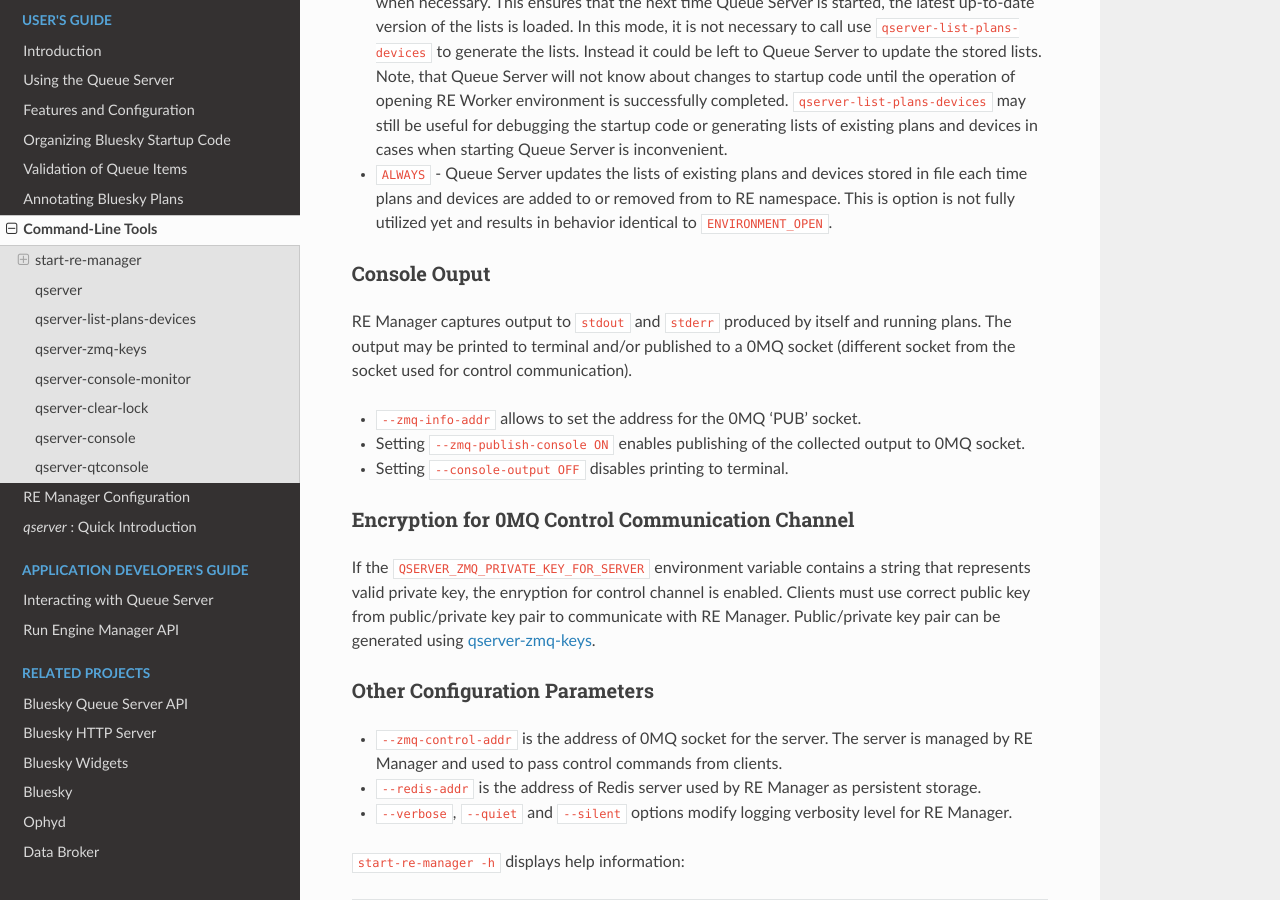
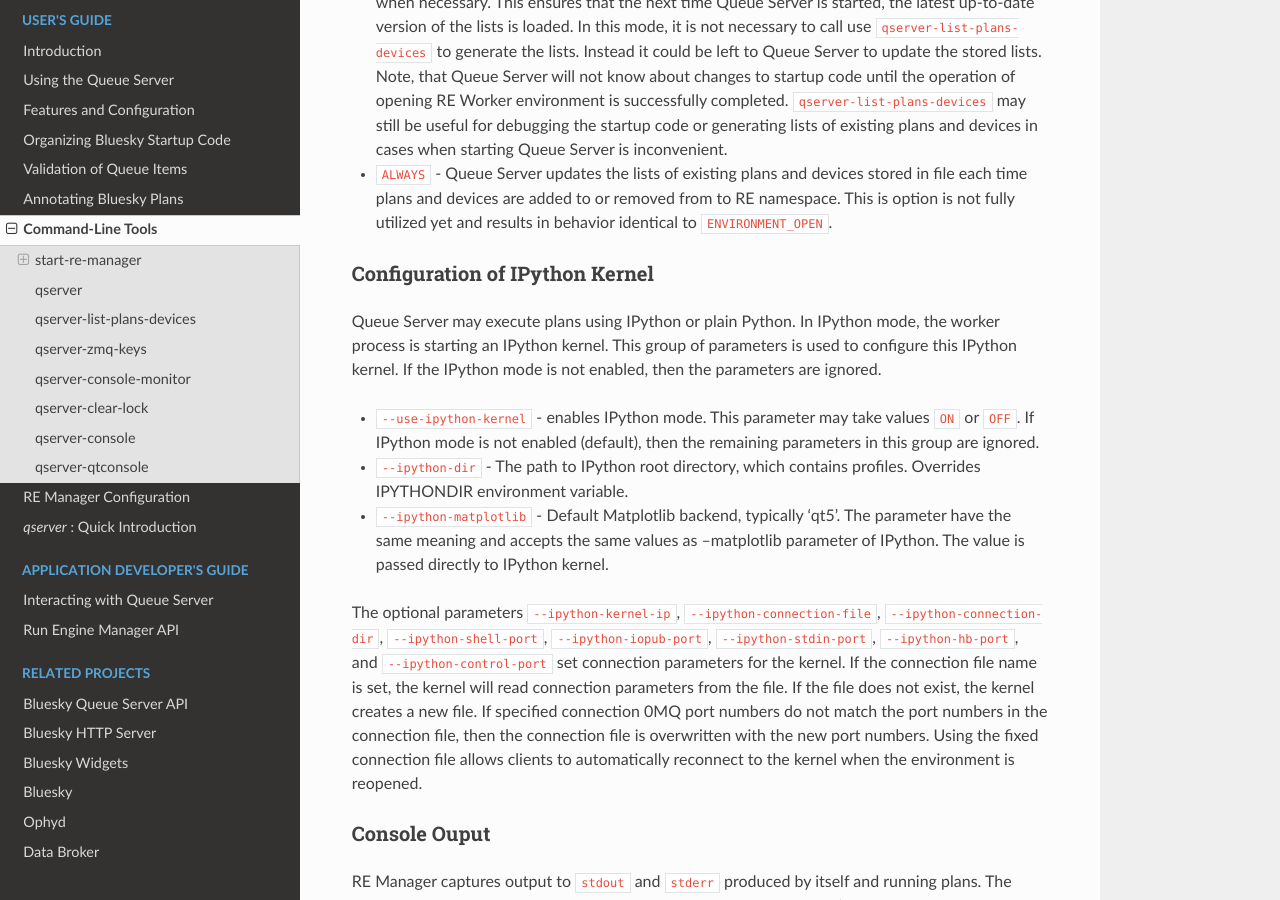
Before and after one commit to bluesky/bluesky-queueserver, a Sphinx documentation site: the page built from docs/source/cli_tools.rst, in a window 1280 px wide and 900 px high, scrolled down 2645 px. Built offline with Sphinx 7.4.7 and the Read the Docs theme 3.1.0, drawn with Linux system fonts in a browser that asks for light colours.

Commit message:
[DOC] Add comments on new CLI parameters to the documentation

```diff
--- a/docs/source/cli_tools.rst
+++ b/docs/source/cli_tools.rst
@@ -146,6 +146,35 @@
 - ``ALWAYS`` - Queue Server updates the lists of existing plans and devices stored in file
   each time plans and devices are added to or removed from to RE namespace. This is option
   is not fully utilized yet and results in behavior identical to ``ENVIRONMENT_OPEN``.
+
+
+.. _start_re_manager_ipython_kernel:
+
+Configuration of IPython Kernel
++++++++++++++++++++++++++++++++
+
+Queue Server may execute plans using IPython or plain Python. In IPython mode, the worker
+process is starting an IPython kernel. This group of parameters is used to configure
+this IPython kernel. If the IPython mode is not enabled, then the parameters are ignored.
+
+
+- ``--use-ipython-kernel`` - enables IPython mode. This parameter may take values ``ON``
+  or ``OFF``. If IPython mode is not enabled (default), then the remaining parameters
+  in this group are ignored.
+- ``--ipython-dir`` - The path to IPython root directory, which contains profiles. Overrides
+  IPYTHONDIR environment variable.
+- ``--ipython-matplotlib`` - Default Matplotlib backend, typically 'qt5'. The parameter have the
+  same meaning and accepts the same values as --matplotlib parameter of IPython.
+  The value is passed directly to IPython kernel.
+
+The optional parameters ``--ipython-kernel-ip``, ``--ipython-connection-file``,
+``--ipython-connection-dir``, ``--ipython-shell-port``, ``--ipython-iopub-port``,
+``--ipython-stdin-port``, ``--ipython-hb-port``, and ``--ipython-control-port`` set
+connection parameters for the kernel. If the connection file name is set, the kernel will
+read connection parameters from the file. If the file does not exist, the kernel creates a new file.
+If specified connection 0MQ port numbers do not match the port numbers in the connection file, then
+the connection file is overwritten with the new port numbers. Using the fixed connection file
+allows clients to automatically reconnect to the kernel when the environment is reopened.
 
 .. _start_re_manager_console_output:
 
```
